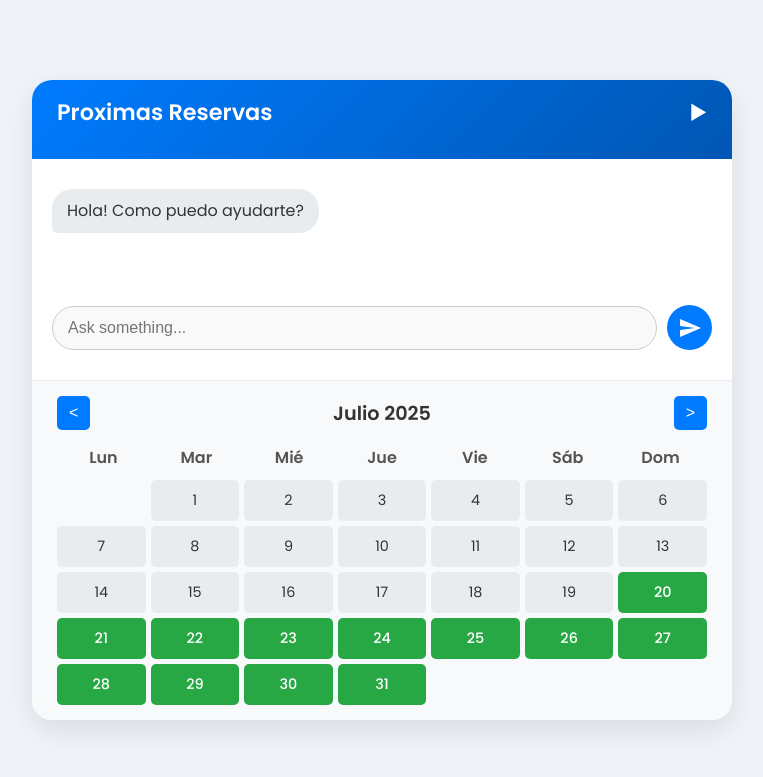
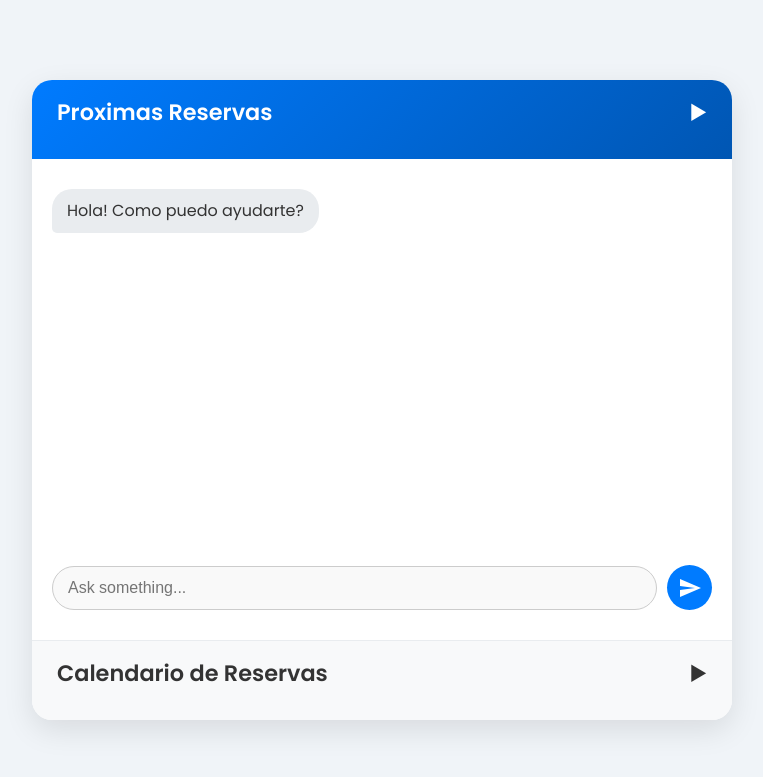
Before and after one commit to javivera/calendarioBot, a Flask app: page / in a window 1280 px wide. Shown: the top 777 px of the page, without its empty margins (258-1021 px from the left). Run offline with Flask 3, Linux system fonts and the light colour scheme.

Commit message:
first commit

```diff
--- a/static/style.css
+++ b/static/style.css
@@ -217,6 +217,11 @@ h2 {
     flex-shrink: 0;
 }
 
+.calendar-content {
+    overflow: hidden;
+    transition: max-height 0.4s ease-in-out;
+}
+
 .calendar-header {
     display: flex;
     justify-content: space-between;
--- a/templates/index.html
+++ b/templates/index.html
@@ -47,6 +47,11 @@
         </div>
 
         <div class="calendar-section">
+            <div class="calendar-header" id="calendar-toggle">
+                <h2>Calendario de Reservas</h2>
+                <span class="collapse-icon" id="calendar-collapse-icon">▶</span>
+            </div>
+            <div class="calendar-content" id="calendar-content" style="max-height: 0px;">
                 <div class="calendar-header">
                     <button id="prevMonth"><</button>
                     <h3 id="currentMonthYear"></h3>
@@ -56,6 +61,7 @@
                     <span>Lun</span><span>Mar</span><span>Mié</span><span>Jue</span><span>Vie</span><span>Sáb</span><span>Dom</span>
                 </div>
                 <div class="calendar-days" id="calendarDays"></div>
+            </div>
         </div>
     </div>
 
@@ -70,6 +76,17 @@
                 const isCollapsed = reservationsList.style.maxHeight === '0px';
                 reservationsList.style.maxHeight = isCollapsed ? '500px' : '0px';
                 collapseIcon.textContent = isCollapsed ? '▼' : '▶';
+            });
+
+            // --- Calendar Collapsible Section Logic ---
+            const calendarToggleHeader = document.getElementById('calendar-toggle');
+            const calendarContent = document.getElementById('calendar-content');
+            const calendarCollapseIcon = document.getElementById('calendar-collapse-icon');
+
+            calendarToggleHeader.addEventListener('click', () => {
+                const isCollapsed = calendarContent.style.maxHeight === '0px';
+                calendarContent.style.maxHeight = isCollapsed ? '9999px' : '0px'; // Use a large value for expansion
+                calendarCollapseIcon.textContent = isCollapsed ? '▼' : '▶';
             });
 
 
```
Lines whose indentation alone changed are shown as unchanged.
